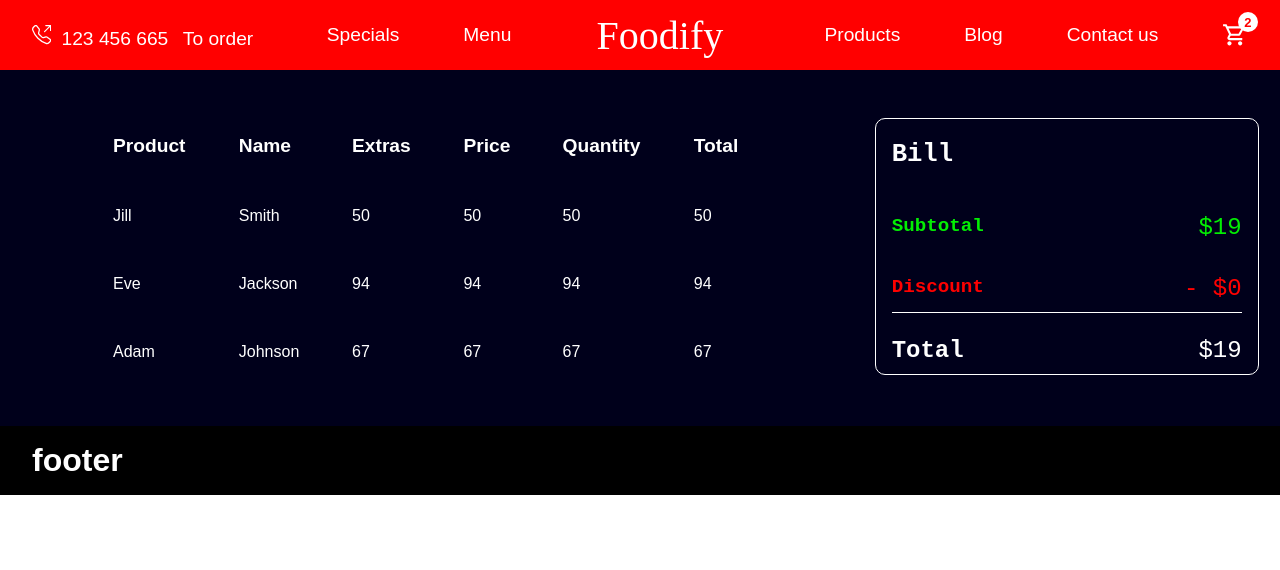
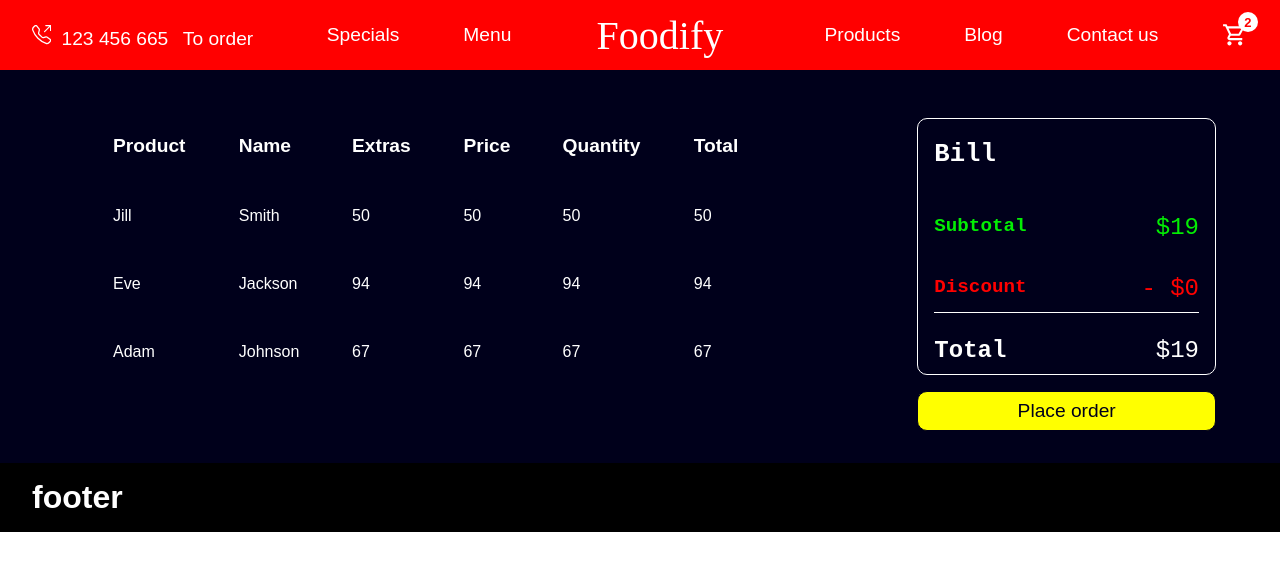
Before and after one commit to codeComet/food-ordering-app, a Next.js app in the folder client/: page /cart in a window 1280 px wide. Shown: the top 570 px of the page. Built offline with nearby package versions, Linux system fonts and the light colour scheme.

Commit message:
cart page completed, made responsive, need to add place order functionality with stripe/paypal functionality

```diff
--- a/client/pages/cart.js
+++ b/client/pages/cart.js
@@ -61,6 +61,9 @@ const Cart = () => {
               </div>
             </div>
           </div>
+          <div className={styles.orderBtn}>
+            <button>Place order</button>
+          </div>
         </div>
       </div>
     </div>
--- a/client/styles/Cart.module.css
+++ b/client/styles/Cart.module.css
@@ -68,6 +68,30 @@
   color: rgb(255, 0, 0);
 }
 
+.orderBtn {
+  margin: 1rem 0;
+  display: flex;
+  align-items: center;
+  justify-content: center;
+}
+
+.orderBtn button {
+  background-color: yellow;
+  color: #00001b;
+  border: 1px solid #00001b;
+  padding: 0.5rem 1rem;
+  border-radius: 10px;
+  font-size: 1.2rem;
+  cursor: pointer;
+  width: 90%;
+  transition: 300ms;
+}
+
+.orderBtn button:hover {
+  background-color: #4b4bff;
+  color: white;
+}
+
 @media screen and (max-width: 600px) {
   .cartTotalContainer {
     width: 90%;
@@ -100,6 +124,10 @@
   .price:last-child p {
     font-size: 1.5rem;
   }
+
+  .orderBtn button {
+    width: 50%;
+  }
 }
 
 @media screen and (min-width: 992px) {
@@ -124,8 +152,11 @@
   }
 
   .cartTotalContainer {
-    width: 90%;
+    width: 70%;
     padding: 0 1rem;
-    margin: auto;
+  }
+
+  .orderBtn button {
+    width: 70%;
   }
 }
```
